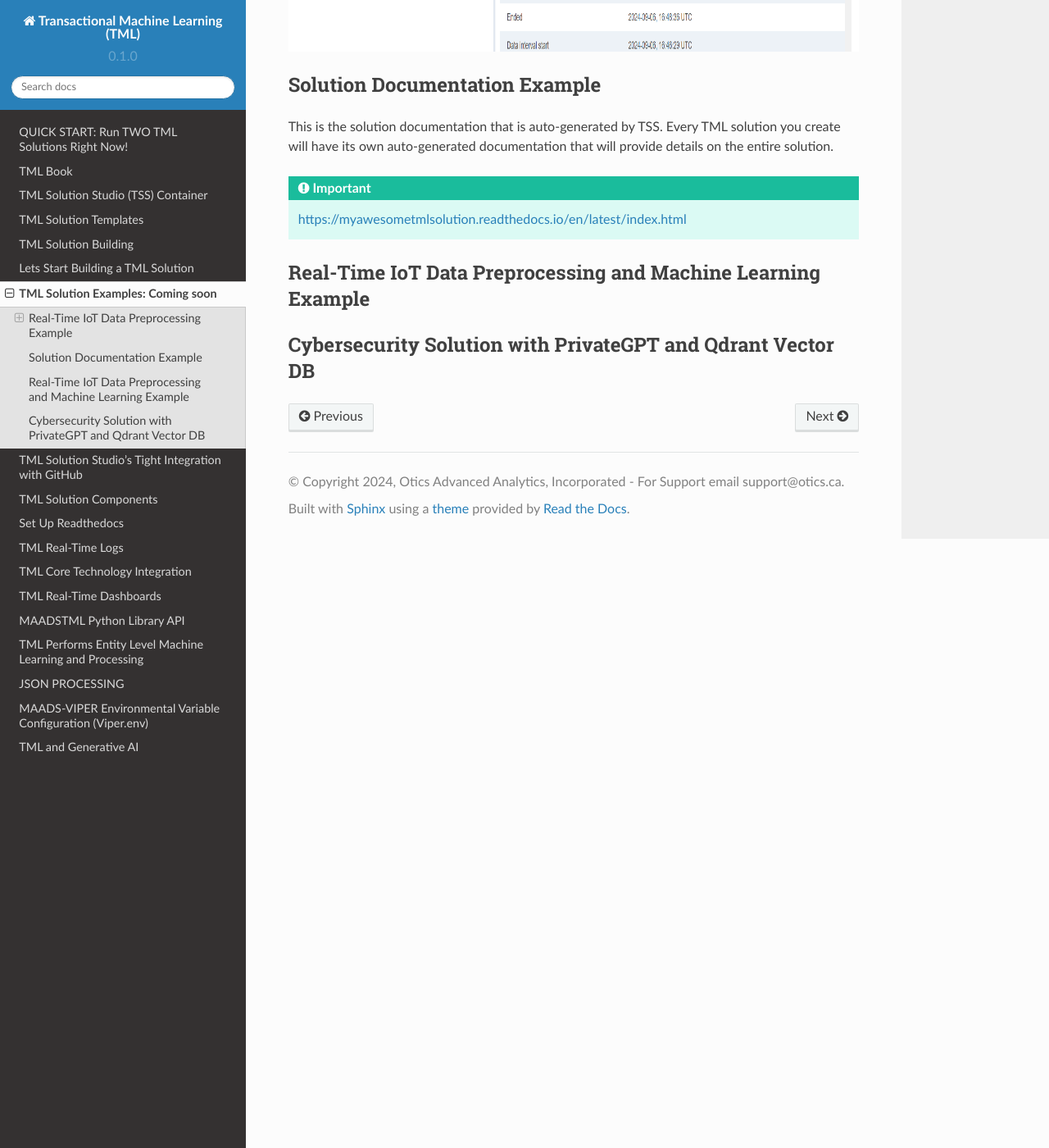
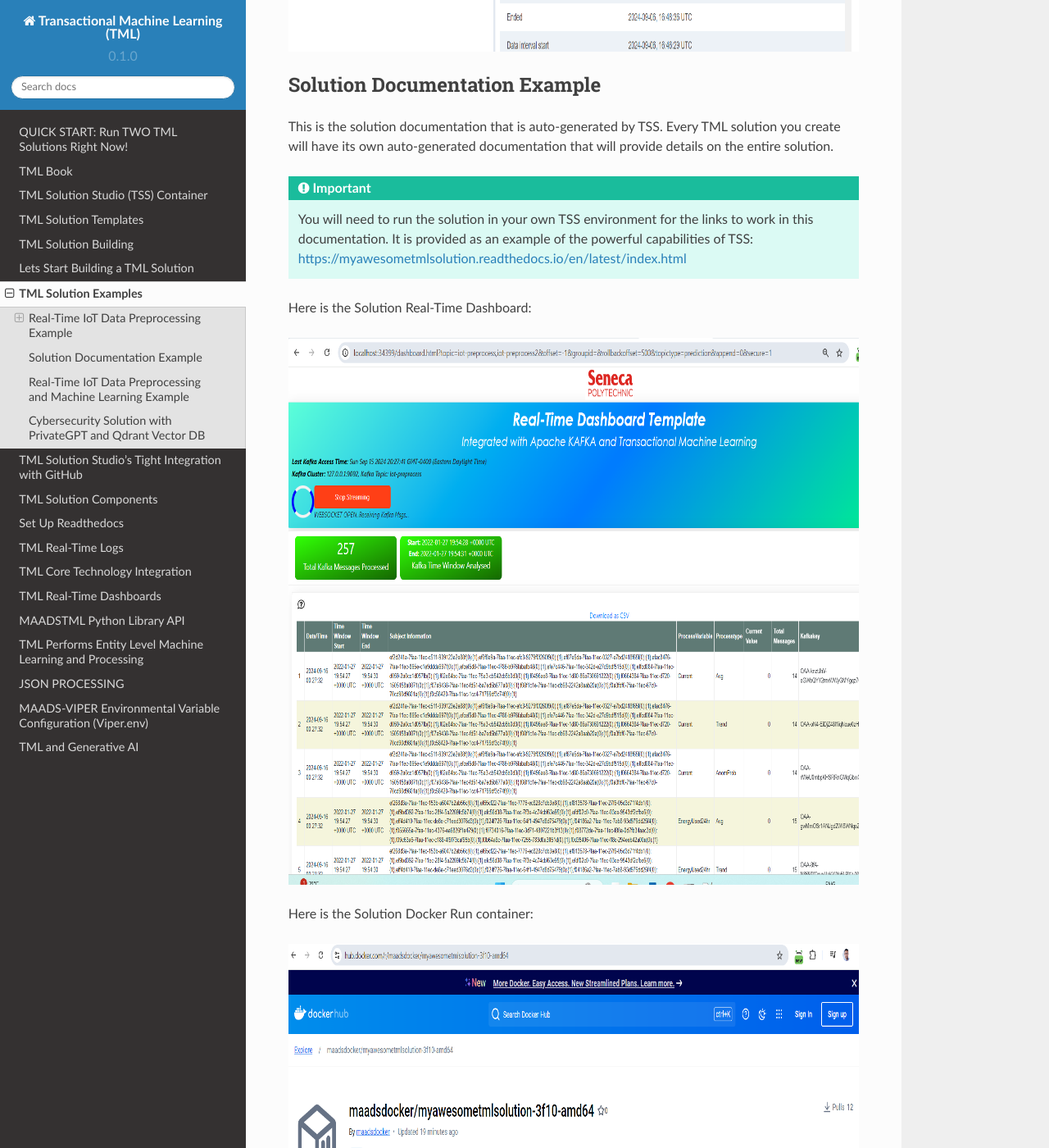
Before and after one commit to smaurice101/readthedocs, a Sphinx documentation site: the page built from docs/source/examples.rst, in a window 1280 px wide and 1400 px high, scrolled down 3078 px. Shown: the whole window at 82% size. Built offline with Sphinx 7.4.7 and the Read the Docs theme 2.0.0, drawn with Linux system fonts in a browser that asks for light colours; some of the changed text lies outside the part shown.

Commit message:
Update examples.rst

```diff
--- a/docs/source/examples.rst
+++ b/docs/source/examples.rst
@@ -1,4 +1,4 @@
-TML Solution Examples: Coming soon
+TML Solution Examples
 ======================
 
 Real-Time IoT Data Preprocessing Example
@@ -120,10 +120,29 @@ Solution Documentation Example
 This is the solution documentation that is auto-generated by TSS.  Every TML solution you create will have its own auto-generated documentation that will provide details on the entire solution.
 
 .. important::
-   https://myawesometmlsolution.readthedocs.io/en/latest/index.html
+   You will need to run the solution in your own TSS environment for the links to work in this documentation.  It is provided as an example of the powerful capabilities of TSS: https://myawesometmlsolution.readthedocs.io/en/latest/index.html
+
+Here is the Solution Real-Time Dashboard:
+
+.. figure:: sp4.png
+   :scale: 60%
+
+Here is the Solution Docker Run container:
+
+.. figure:: sp6.png
+   :scale: 60%
+
+The entire end-end real-time solution took less than 2 minutes to build:
+
+.. figure:: sp7.png
+   :scale: 60%
 
 Real-Time IoT Data Preprocessing and Machine Learning Example
 -----------------------------
 
+comming soon
+
 Cybersecurity Solution with PrivateGPT and Qdrant Vector DB
 -------------------------------------
+
+comming soon
```
